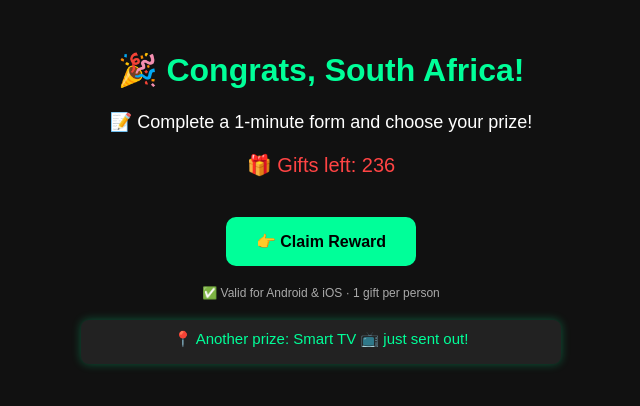
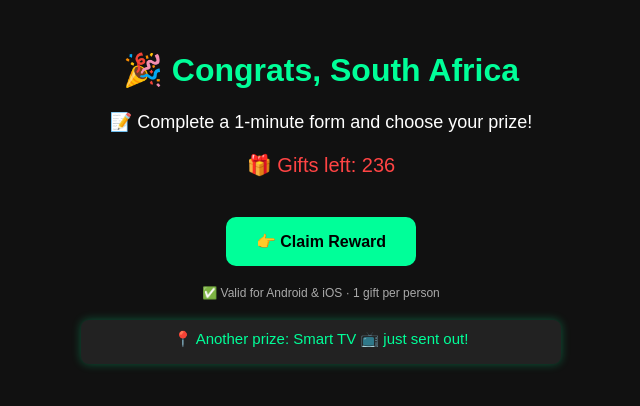
Before and after one commit to OneproAf/Oneproaf.github.io, a plain HTML site: page index.html in a window 1280 px wide. Shown: the whole page, without its empty margins (319-959 px from the left). Drawn offline with Linux system fonts and the light colour scheme.

Commit message:
Update index.html

```diff
--- a/index.html
+++ b/index.html
@@ -38,7 +38,7 @@
 </head>
 <body>
 
-  <h1 style="color:#00ff99;">🎉 Congrats, South Africa! </h1>
+  <h1 style="color:#00ff99;">🎉 Congrats, South Africa </h1>
   <p style="font-size:18px;">📝 Complete a 1-minute form and choose your prize!</p>
   <div style="font-size:20px;color:#ff4444;margin:20px 0;">🎁 Gifts left: <span id="giftCount">238</span></div>
 
```
